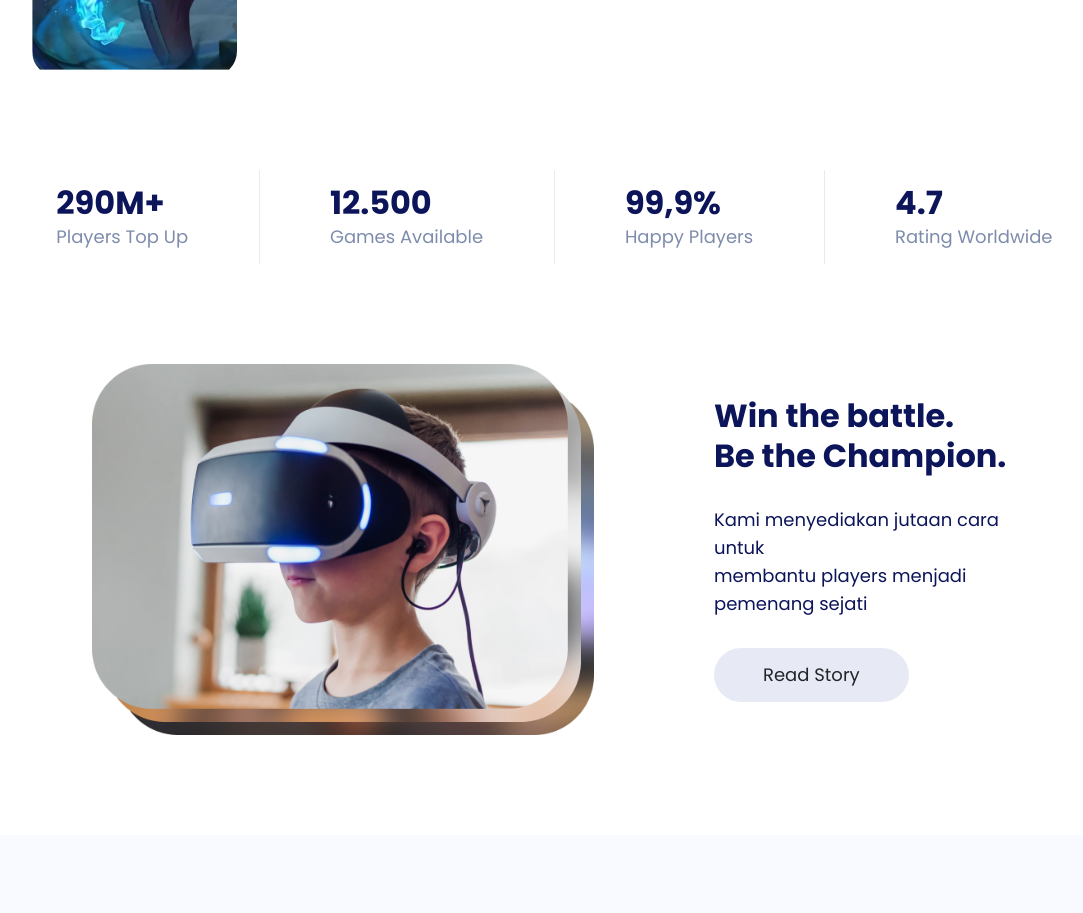
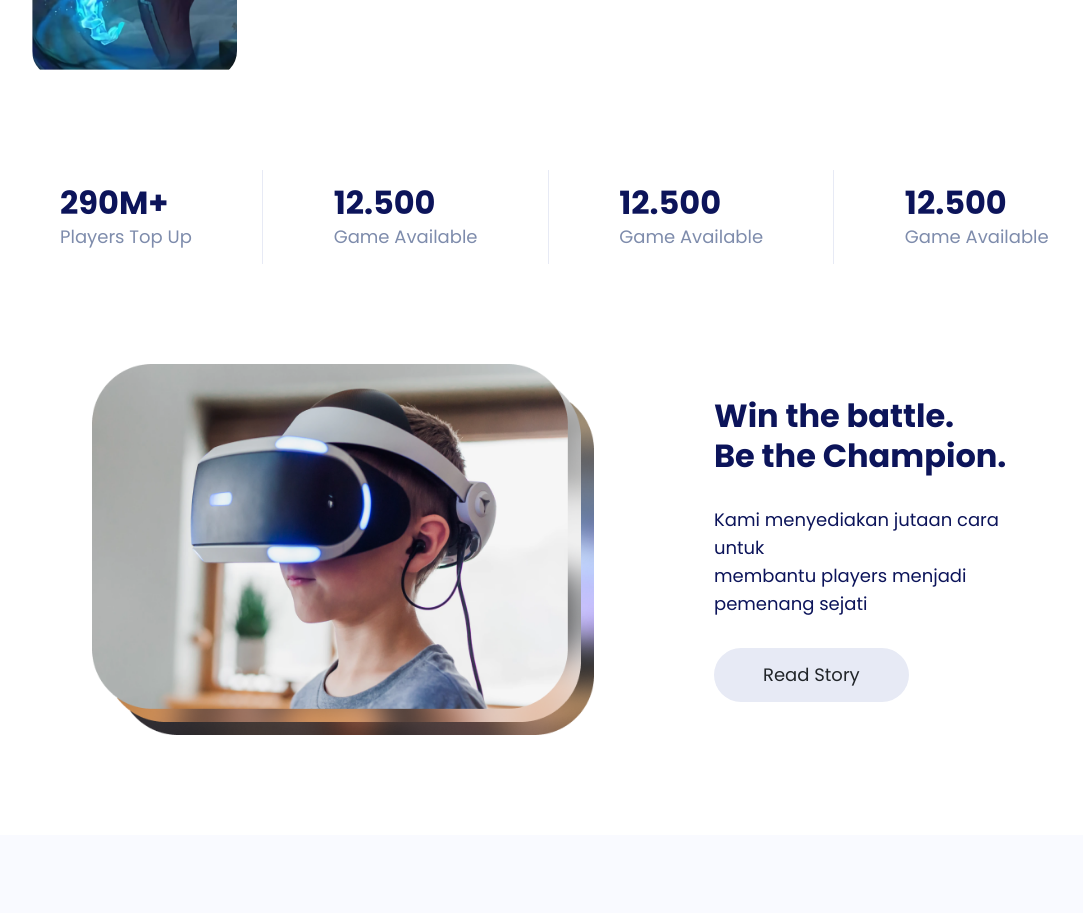
Before and after one commit to sholeh007/nextjs-top-up-game, a Next.js app: page / in a window 1280 px wide. Shown: the part 1880-2793 px from the top of the page, without its empty margins (68-1151 px from the left). Built offline with nearby package versions, Linux system fonts and the light colour scheme.

Commit message:
refactoring reached page

```diff
--- /dev/null
+++ b/components/molecules/reached-item/index.tsx
@@ -0,0 +1,21 @@
+interface itemProps {
+  title: string;
+  content: string;
+}
+
+export default function ReachedItem({ title, content }: itemProps) {
+  return (
+    <>
+      <div className="vertical-line me-lg-35 ms-lg-35 d-lg-block d-none"></div>
+      <div className="horizontal-line mt-6 mb-6 me-lg-35 ms-lg-35 d-lg-none d-block"></div>
+      <div className="me-lg-35 ms-lg-35">
+        <p className="text-4xl text-lg-start text-center color-palette-1 fw-bold m-0">
+          {title}
+        </p>
+        <p className="text-lg text-lg-start text-center color-palette-2 m-0">
+          {content}
+        </p>
+      </div>
+    </>
+  );
+}
--- /dev/null
+++ b/components/organisms/reached/index.tsx
@@ -0,0 +1,29 @@
+import ReachedItem from "../../molecules/reached-item";
+import ReachedList from "./reached-list";
+import { Fragment } from "react";
+
+export default function Reached() {
+  const list = ReachedList();
+
+  return (
+    <section className="reached pt-50 pb-50">
+      <div className="container-fluid">
+        <div className="d-flex flex-lg-row flex-column align-items-center justify-content-center gap-lg-0 gap-4">
+          <div className="me-lg-35">
+            <p className="text-4xl text-lg-start text-center color-palette-1 fw-bold m-0">
+              290M+
+            </p>
+            <p className="text-lg text-lg-start text-center color-palette-2 m-0">
+              Players Top Up
+            </p>
+          </div>
+          {list.map((item, i) => (
+            <Fragment key={i}>
+              <ReachedItem title={item.title} content={item.content} />
+            </Fragment>
+          ))}
+        </div>
+      </div>
+    </section>
+  );
+}
--- /dev/null
+++ b/components/organisms/reached/reached-list.ts
@@ -0,0 +1,16 @@
+export default function ReachedList() {
+  return [
+    {
+      title: "12.500",
+      content: "Game Available",
+    },
+    {
+      title: "12.500",
+      content: "Game Available",
+    },
+    {
+      title: "12.500",
+      content: "Game Available",
+    },
+  ];
+}
--- a/pages/index.tsx
+++ b/pages/index.tsx
@@ -5,6 +5,7 @@ import Navbar from "../components/organisms/navbar";
 import MainBanner from "../components/organisms/main-banner";
 import TransactionSteps from "../components/organisms/transaction-steps";
 import FeatureGames from "../components/organisms/feature-game";
+import Reached from "../components/organisms/reached";
 
 const Home: NextPage = () => {
   useEffect(() => {
@@ -17,51 +18,7 @@ const Home: NextPage = () => {
       <MainBanner />
       <TransactionSteps />
       <FeatureGames />
-
-      <section className="reached pt-50 pb-50">
-        <div className="container-fluid">
-          <div className="d-flex flex-lg-row flex-column align-items-center justify-content-center gap-lg-0 gap-4">
-            <div className="me-lg-35">
-              <p className="text-4xl text-lg-start text-center color-palette-1 fw-bold m-0">
-                290M+
-              </p>
-              <p className="text-lg text-lg-start text-center color-palette-2 m-0">
-                Players Top Up
-              </p>
-            </div>
-            <div className="vertical-line me-lg-35 ms-lg-35 d-lg-block d-none"></div>
-            <div className="horizontal-line mt-6 mb-6 me-lg-35 ms-lg-35 d-lg-none d-block"></div>
-            <div className="me-lg-35 ms-lg-35">
-              <p className="text-4xl text-lg-start text-center color-palette-1 fw-bold m-0">
-                12.500
-              </p>
-              <p className="text-lg text-lg-start text-center color-palette-2 m-0">
-                Games Available
-              </p>
-            </div>
-            <div className="horizontal-line mt-6 mb-6 me-lg-35 ms-lg-35 d-lg-none d-block"></div>
-            <div className="vertical-line me-lg-35 ms-lg-35 d-lg-block d-none"></div>
-            <div className="me-lg-35 ms-lg-35">
-              <p className="text-4xl text-lg-start text-center color-palette-1 fw-bold m-0">
-                99,9%
-              </p>
-              <p className="text-lg text-lg-start text-center color-palette-2 m-0">
-                Happy Players
-              </p>
-            </div>
-            <div className="horizontal-line mt-6 mb-6 me-lg-35 ms-lg-35 d-lg-none d-block"></div>
-            <div className="vertical-line me-lg-35 ms-lg-35 d-lg-block d-none"></div>
-            <div className="me-lg-35 ms-lg-35">
-              <p className="text-4xl text-lg-start text-center color-palette-1 fw-bold m-0">
-                4.7
-              </p>
-              <p className="text-lg text-lg-start text-center color-palette-2 m-0">
-                Rating Worldwide
-              </p>
-            </div>
-          </div>
-        </div>
-      </section>
+      <Reached />
 
       <section className="story pt-50 pb-50">
         <div className="container-xxl container-fluid">
```
